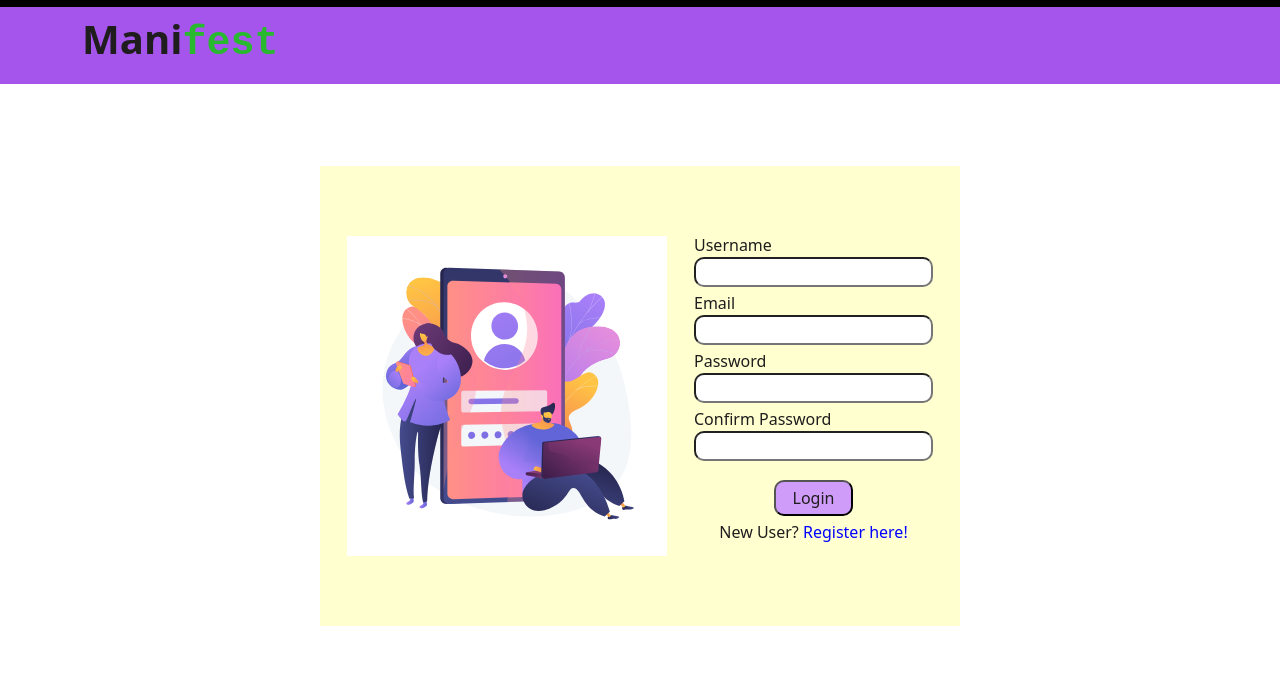
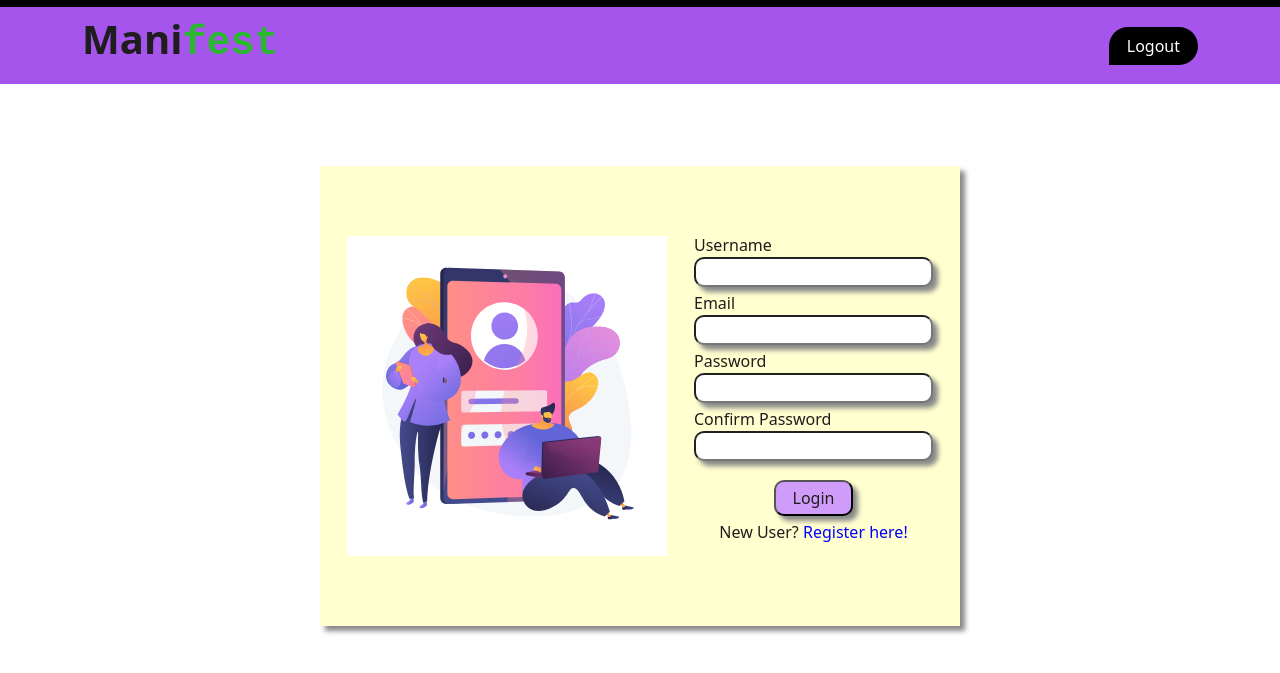
Before and after one commit to Hamidusman/Manifest, a Django app: page /register in a window 1280 px wide. Shown: the top 673 px of the page. Run offline with Django 4.2, Linux system fonts and the light colour scheme; some libraries are stand-ins or nearby versions.

Commit message:
minor fix

```diff
--- a/core/views.py
+++ b/core/views.py
@@ -20,15 +20,6 @@ def register(request):
         password1 = request.POST.get('password1')
         password2 = request.POST.get('password2')
 
-        user = get_user_model
-        firstname = request.POST['firstname']
-        lastname = request.POST['lastname']
-        about = request.POST['about']
-        dob = request.POST['dob']
-        phone = request.POST['phone']
-        picture = request.POST['picture']
-        email = request.POST['email']
-
         if password1 == password2:
             if User.objects.filter(username=username).exists():
                 #messages.info(request, 'username already taken')
@@ -41,8 +32,6 @@ def register(request):
             else:
                 user = User.objects.create_user(username=username, email=email, password=password1)
                 user.save()
-                profile = Profile.objects.create(user = user, firstname=firstname, lastname=lastname, about=about, dob=dob, phone=phone, picture=picture)
-                profile.save()
 
              #   messages.success(request, 'Registration successful. You can now login.')
                 return redirect('login')
--- a/static/css/style.css
+++ b/static/css/style.css
@@ -235,14 +235,12 @@ li{
 .form-container{
     width: 50%;
     height: 460px;
-    background-color: #FFFFD0
-
-
-    ;
+    background-color: #FFFFD0;
     display: flex;
     flex-direction: row;
     justify-content: center;
     align-items: center;
+    box-shadow: 5px 5px 5px #888;
 }
 
 .redirect{
@@ -250,7 +248,8 @@ li{
     text-decoration: none;
 }
 .form-input{
-    border-radius: 10px
+    border-radius: 10px;
+    box-shadow: 5px 5px 5px #888;
 }
 @media(max-width: 920px){
     .form-container{
@@ -264,7 +263,8 @@ li{
     border-radius: 10px;
     background-color: #D09CFA;
     text-align: center;
-    color: var(--black-shade)
+    color: var(--black-shade);
+    box-shadow: 5px 5px 5px #888;
 }
 
 
--- a/templates/base2.html
+++ b/templates/base2.html
@@ -15,6 +15,38 @@
         <div class="lining fixed-top"></div>
         <div class="container d-flex justify-content-between">
             <h1 class="title"><strong>Mani<span class="title-span">fest</strong></span></h1>
+            <!--<button class="navbar-toggler" type="button" data-bs-toggle="collapse" data-bs-target="#navmenu"><span class="navbar-toggler-icon"></span></button>
+
+
+            <div class="collapse navbar-collapse color" id="navmenu">
+                <form method="get" class="nav-search">
+
+                    <input type="search" name="q" value="{{search_query}}" class="search" placeholder="Author, Title, Topic">
+                </form>
+                    <ul class="navbar-nav ml-auto nav-list">
+
+                        <li class="nav-item active">
+                            <a href="" class="navlink"><i class="fa-solid fa-magnifying-glass"></i>Home</a>
+                        </li>
+                        <li class="nav-item active">
+                            <a href="{% url 'main' %}" class="navlink">Main Page</a>
+                        </li>
+
+                            <li class="nav-item active">
+                            <a href="" class="navlink">Topics</a>
+                        </li>
+                        <li class="nav-item active">
+                            <a href="" class="navlink">Notification</a>
+                        </li>
+
+                        <li class="nav-item active">
+                            <a href="{% url 'profile' user.id %}" class="navlink">Profile</a>
+                        </li>
+                    </ul>
+
+            </div>
+        -->
+            <a href="" class="join">Logout</a>
 
         </div>
     </nav>
--- a/templates/login.html
+++ b/templates/login.html
@@ -2,7 +2,7 @@
 {% load static %}
 {% block content %}
     <section class="login-container">
-        <form class="form-container col-md-4 col-lg-6 justify-content-around" method="POST">
+        <form class="form-container col-md-4 col-lg-6 justify-content-evenly" method="POST">
 
                 <img src="{% static 'img\12146011_Wavy_Gen-01_Single-07.svg' %}" class="login-image" alt="">
 
@@ -19,7 +19,7 @@
                 </div>
 
                 <button type="submit" class="login-but">Login</button>
-                <p>New User? <a href="" class="redirect">Register here!</a></p>
+                <p class="mt-3">New User? <a href="" class="redirect">Register here!</a></p>
                 </div>
 
         </form>
```
